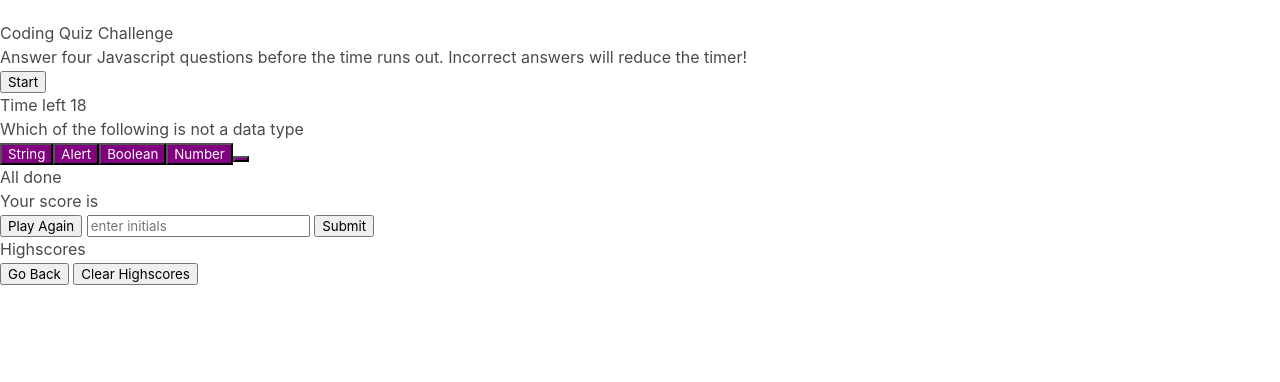
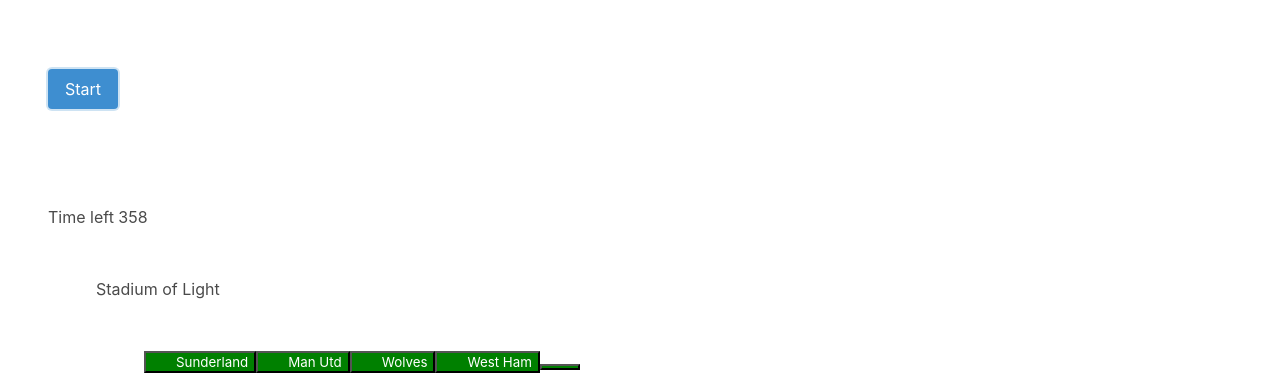
Before and after one commit to mattmc86/George-webpage, a plain HTML site: page stadiums.html in a window 1280 px wide. Both pictures are taken after a click on the button "Start". Shown: the part 418-800 px from the top of the page. Drawn offline with nearby package versions, Linux system fonts and the light colour scheme.

Commit message:
updated images

```diff
--- a/script.js
+++ b/script.js
@@ -1,28 +1,28 @@
 var questions = [
     {
-      question: "Which of the following is not a data type",
-      choices: ["String", "Alert", "Boolean", "Number"],
-      correctAnswer: "Alert",
+      question: "Stadium of Light",
+      choices: ["Sunderland", "Man Utd", "Wolves", "West Ham"],
+      correctAnswer: "Sunderland",
     },
     {
-      question: "A very useful debugging tool is the.......",
-      choices: ["Console Log", "Browser", "Repellent", "For Loop"],
-      correctAnswer: "Console Log",
+      question: "Old Trafford",
+      choices: ["Liverpool", "Newcastle", "Man Utd", "Man City"],
+      correctAnswer: "Man Utd",
     },
     {
-     question: "The condition in an IF statement must be stored in .......",
+     question: "Stamford Bridge",
        choices: [
-       "Curly Brackets",
-        "Sqaure Brackets",
-        "parentheses",
-        "semi colons",
+       "Crystal Palace",
+        "Aston Villa",
+        "Tottenham",
+        "Chelsea",
       ],
-      correctAnswer: "parentheses",
+      correctAnswer: "Chelsea",
     },
     {
-       question: "Arrays in Javascript can be used to store........",
-      choices: ["Strings", "Numbers", "Boolean", "All of the above"],
-      correctAnswer: "All of the above",
+       question: "Goodison Park",
+      choices: ["Everton", "Liverpool", "Leeds", "Newcastle"],
+      correctAnswer: "Everton",
     },
 
 ];
@@ -87,7 +87,8 @@ function createQuestion(){
        for (var i=0; i <=questions[questionsIndex].choices.length; i++){
 
         var buttonEl = document.createElement("button");
-        buttonEl.setAttribute('style', 'background-color: purple ;color: white ;');
+        buttonEl.setAttribute('style', 'background-color: green ;color: white ; padding-left:30px'
+        );
 
         buttonEl.textContent = questions[questionsIndex].choices[i];
 
@@ -99,7 +100,7 @@ function createQuestion(){
 
     }
 
-  let seconds = 20
+  let seconds = 360
   let score = 0
   let incorrect = 0
 
--- a/stadiums.html
+++ b/stadiums.html
@@ -96,20 +96,22 @@
     </div>
   </section>
 
-  <section class = startPage>
-    <h1>Coding Quiz Challenge</h1>
-    <h2>Answer four Javascript questions before the time runs out.
-        Incorrect answers will reduce the timer!
-    </h2>
-    <button id="start-btn">Start</button>
-
-    <!-- <a href="#highScores">View HighScores</a>  -->
-    <!-- <a href= "highScore.html">View HighScores</a> -->
-
-    </section>
+  <section class="section is-small startPage">
 
 
-  <section class ="wrapper">
+      <button id="start-btn" class="button is-info">Start</button>
+
+      <!-- <a href="#highScores">View HighScores</a>  -->
+      <!-- <a href= "highScore.html">View HighScores</a> -->
+
+
+
+  </section>
+
+
+
+
+  <section class ="wrapper section is-small">
 
 
     <div class ="countdown">
@@ -118,14 +120,14 @@
 
     </div>
 
-    <section class="questionContainer">
+    <section class=" section questionContainer">
 
         <div class='displayQs' id="displayQs">
             <div id = "response"></div>
 
         </div>
 
-        <section class="answerContainer" id='answerContainer'>
+        <section class="section answerContainer" id='answerContainer'>
 
         </section>
 
@@ -133,7 +135,7 @@
 
     <section class = "enterScore">
 
-        <h1>All done</h1>
+        <!-- <h1>All done</h1> -->
         <p>Your score is <span id="scoreTotal"></span></p>
 
         <button id = "playAgain">Play Again</button>
```
Also changed, not shown: football.html (+4 -5 lines), george5.png (added), 4 other files.
